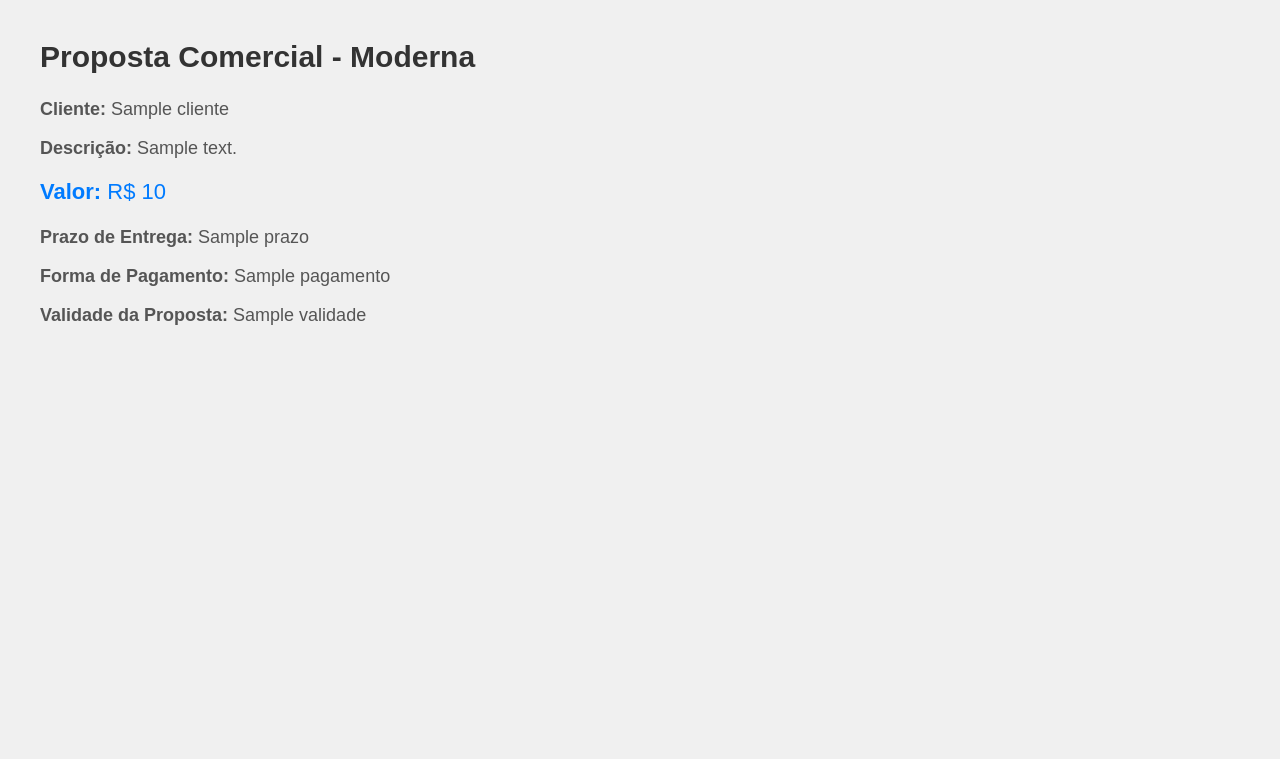
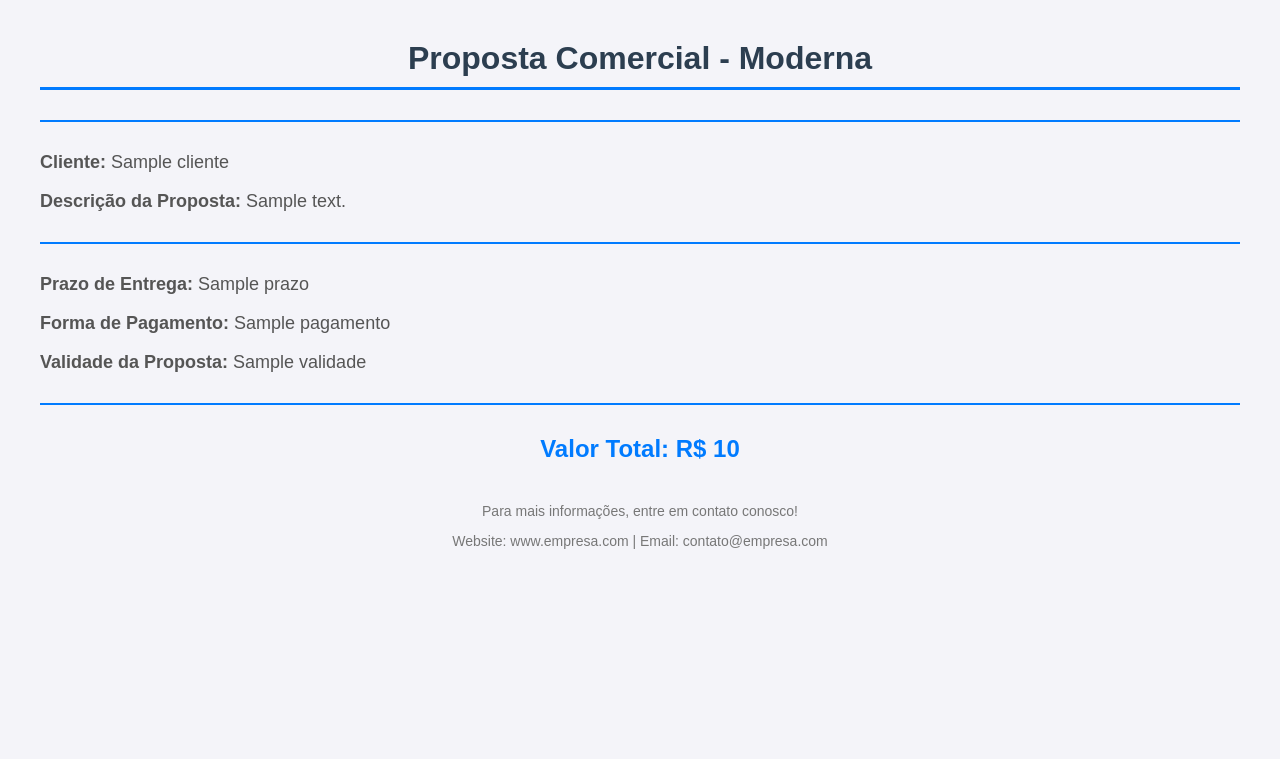
Before and after one commit to Vineess/gerador-propostas-comerciais, a Python web app: template templates/modelo_moderno.html in a window 1280 px wide. Shown: the top 759 px of the page. Run offline with Jinja, Linux system fonts and the light colour scheme; the template is opened without the code that fills it: most values are stand-ins (such as "Sample title", 1, 10 or a date in 2020).

Commit message:
atualizado templates de propostas

```diff
--- /dev/null
+++ b/historico.csv
@@ -0,0 +1,4 @@
+Data/Hora,Cliente,Descrição,Valor,Prazo,Pagamento,Validade
+2025-05-09 13:22:51,Vinicius,proposta teste,"50,00",12,pix,3
+2025-05-09 13:23:12,Vinicius,teste de proposta,"1000,00",20,Pix,5
+2025-05-09 13:24:27,Vinicius,teste,"50,00",5 dias,pix,2 Dias
--- a/templates/modelo_moderno.html
+++ b/templates/modelo_moderno.html
@@ -2,21 +2,79 @@
 <head>
     <meta charset="utf-8">
     <style>
-        body { font-family: 'Arial', sans-serif; margin: 40px; background-color: #f0f0f0; }
-        .titulo { font-size: 30px; font-weight: bold; color: #333; }
-        .info { font-size: 18px; margin-bottom: 10px; color: #555; }
-        .valor { font-size: 22px; color: #007BFF; margin-top: 20px; }
-        .logo { width: 120px; height: auto; margin-bottom: 20px; }
+        body {
+            font-family: 'Arial', sans-serif;
+            margin: 40px;
+            background-color: #f4f4f9;
+            color: #333;
+        }
+        .titulo {
+            font-size: 32px;
+            font-weight: bold;
+            color: #2C3E50;
+            text-align: center;
+            margin-bottom: 30px;
+            border-bottom: 3px solid #007BFF;
+            padding-bottom: 10px;
+        }
+        .info {
+            font-size: 18px;
+            margin-bottom: 15px;
+            color: #555;
+        }
+        .valor {
+            font-size: 24px;
+            color: #007BFF;
+            margin-top: 30px;
+            font-weight: bold;
+            text-align: center;
+        }
+        .logo {
+            width: 150px;
+            height: auto;
+            display: block;
+            margin: 0 auto 30px auto;
+        }
+        .linha {
+            border-top: 2px solid #007BFF;
+            margin-top: 30px;
+            margin-bottom: 30px;
+        }
+        .footer {
+            text-align: center;
+            font-size: 14px;
+            color: #777;
+            margin-top: 40px;
+        }
     </style>
 </head>
 <body>
+    <!-- Logo da empresa (comentado por enquanto) -->
     <!-- <img class="logo" src="logo_empresa.png" alt="Logo da Empresa"> -->
+
     <h2 class="titulo">Proposta Comercial - Moderna</h2>
+
+    <!-- Linha de separação -->
+    <div class="linha"></div>
+
     <p class="info"><strong>Cliente:</strong> {{cliente}}</p>
-    <p class="info"><strong>Descrição:</strong> {{descricao}}</p>
-    <p class="valor"><strong>Valor:</strong> R$ {{valor}}</p>
+    <p class="info"><strong>Descrição da Proposta:</strong> {{descricao}}</p>
+
+    <!-- Linha de separação -->
+    <div class="linha"></div>
+
     <p class="info"><strong>Prazo de Entrega:</strong> {{prazo}}</p>
     <p class="info"><strong>Forma de Pagamento:</strong> {{pagamento}}</p>
     <p class="info"><strong>Validade da Proposta:</strong> {{validade}}</p>
+
+    <!-- Linha de separação -->
+    <div class="linha"></div>
+
+    <p class="valor"><strong>Valor Total:</strong> R$ {{valor}}</p>
+
+    <div class="footer">
+        <p>Para mais informações, entre em contato conosco!</p>
+        <p>Website: www.empresa.com | Email: contato@empresa.com</p>
+    </div>
 </body>
 </html>
```
Also changed, not shown: templates/modelo_simples.html (+63 -7 lines), 1 other file.
